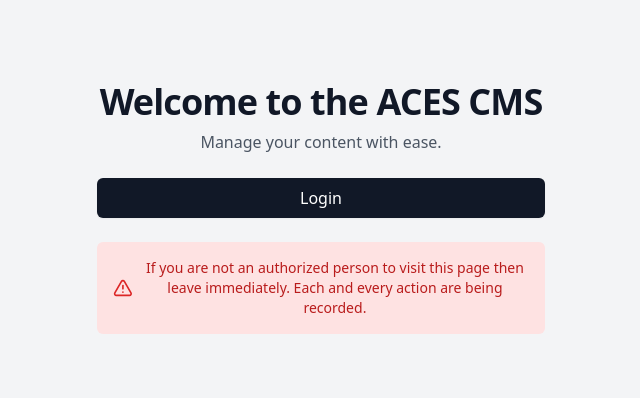
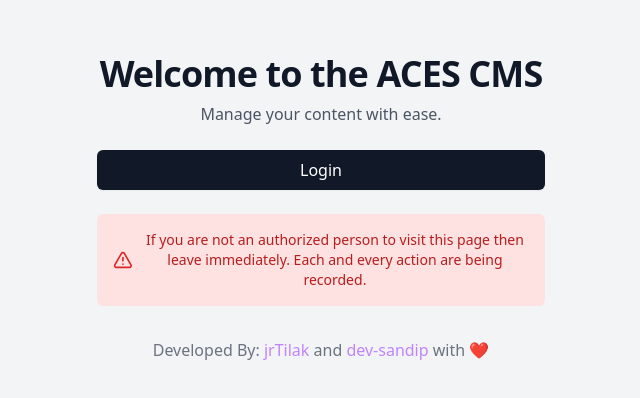
Before and after one commit to aces-erc/aces-web, a Next.js app: page /login in a window 1280 px wide. Shown: the part 192-590 px from the top of the page, without its empty margins (319-959 px from the left). Built offline with nearby package versions, Linux system fonts and the light colour scheme; no server answers.

Commit message:
Refactor login page component to use PascalCase naming convention

```diff
--- a/src/app/(pages)/login/page.tsx
+++ b/src/app/(pages)/login/page.tsx
@@ -12,7 +12,7 @@ import Link from "next/link";
 import { AlertTriangleIcon, Loader } from "lucide-react";
 import { Button } from "@/components/ui/button";
 import { useEffect } from "react";
-const page = () => {
+const Page = () => {
   const { user, isLoaded } = useUser();
 
   useEffect(() => {
@@ -77,10 +77,26 @@ const page = () => {
               immediately. Each and every action are being recorded.
             </p>
           </div>
+          <div className=" flex  justify-center items-center mx-auto w-full max-w-md space-y-6">
+            <p className="mt-2 text-gray-500 dark:text-gray-400">
+              Developed By:{" "}
+              <a className="text-purple-400" href="https://github.com/jrTilak">
+                jrTilak
+              </a>{" "}
+              and{" "}
+              <a
+                className="text-purple-400"
+                href="https://github.com/dev-sandip"
+              >
+                dev-sandip
+              </a>{" "}
+              with ❤️
+            </p>
+          </div>
         </div>
       </main>
     </div>
   );
 };
 
-export default page;
+export default Page;
```
